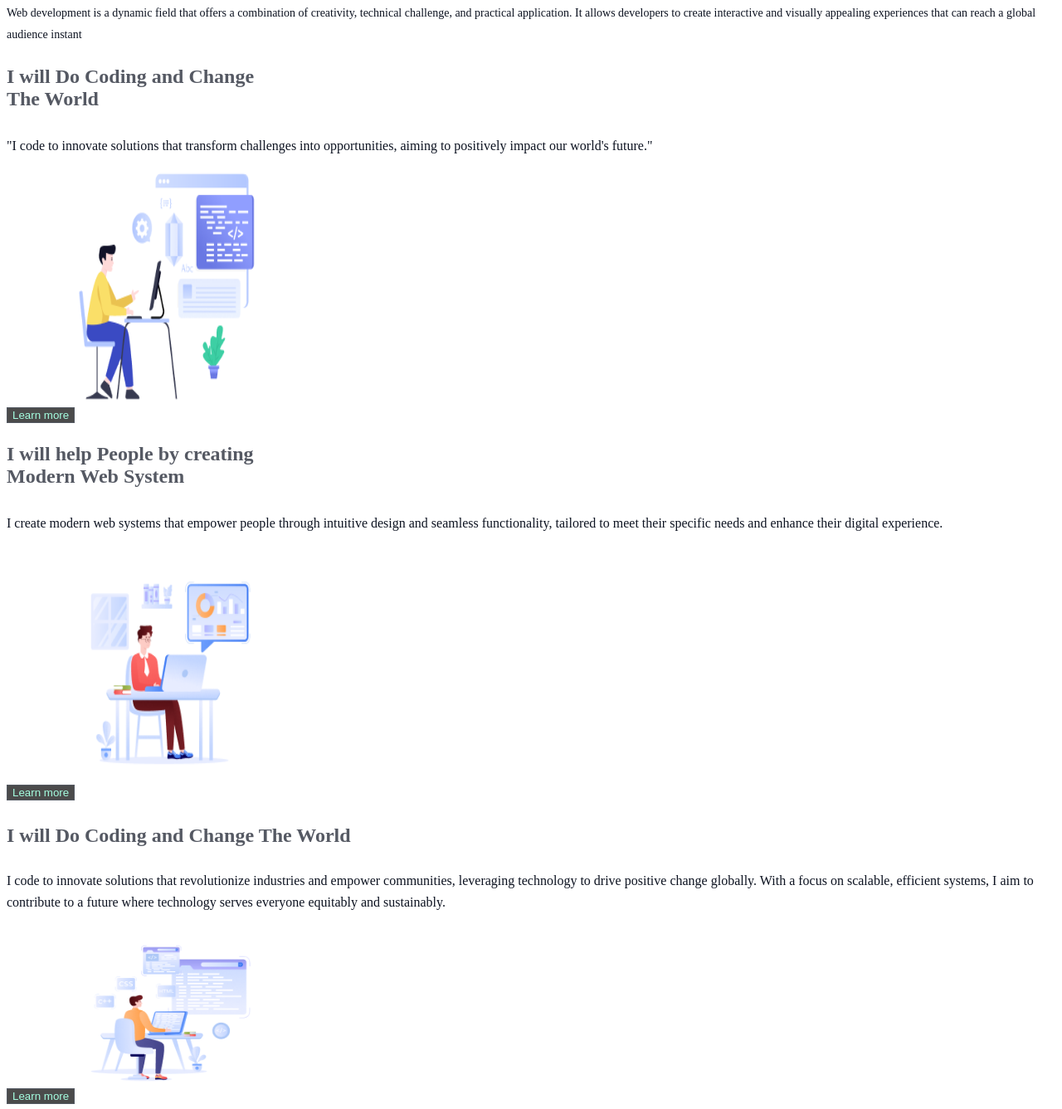
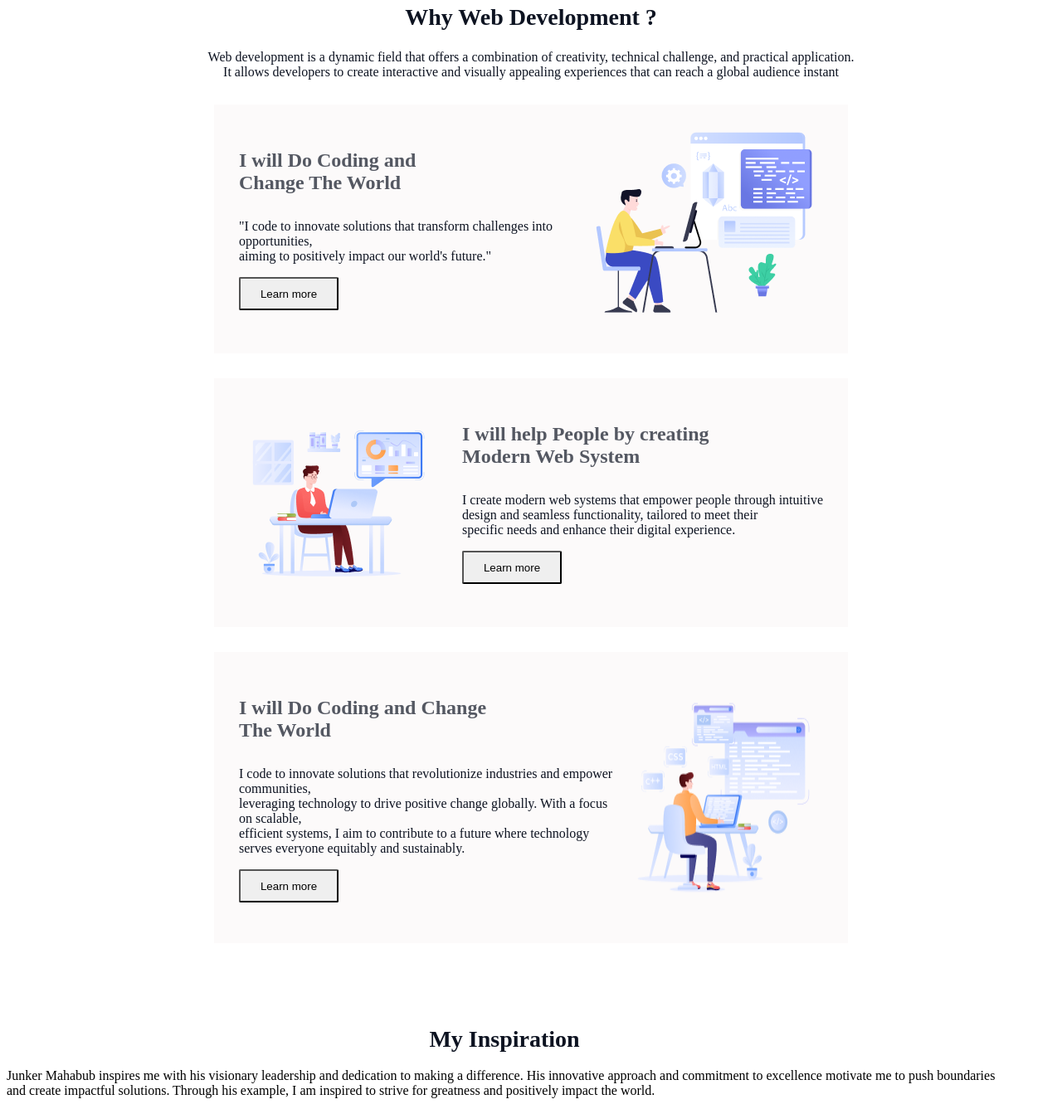
Before and after one commit to fahad2929/Assignment-01, a plain HTML site: page index.html in a window 1280 px wide. Shown: the part 702-2039 px from the top of the page at 83% size. Drawn offline with Linux system fonts and the light colour scheme; grey boxes are pictures that could not be loaded; a web font is replaced by a local one.

Commit message:
added main and development part

```diff
--- a/index.html
+++ b/index.html
@@ -23,41 +23,35 @@
     </div>
 
     </header>
-
   <main>
-    <section class="about-secondary-bg-">
+    <section class="development-part">
         <h2 class="section-title">Why Web Development ?</h2>
-        <p class="section-des">Web development is a dynamic field that offers a combination of creativity, technical challenge, and practical application. It allows developers to create interactive and visually appealing experiences that can reach a global audience instant</p>
-
-        <div class="sec-banner">
-            <h3 class="sec-title">I will Do Coding and Change The World</h3>
-     <div class="sec-content">
-        <p class="sec-des">
-            "I code to innovate solutions that transform challenges into opportunities, aiming to positively impact our world's future."</p>
-            <button class="sec-btn">Learn more</button>
-            <img class="sec-profile" src="assets/Layer_1.png" alt="">
-
-     </div>
+        <p class="section-des">Web development is a dynamic field that offers a combination of creativity, technical challenge, and practical application. <br> It allows developers to create interactive and visually appealing experiences that can reach a global audience instant</p>
+    <div class="sec-banner web-dev">
+      <div>
+         <h3 class="sec-title">I will Do Coding and <br> Change The World<h3>
+              <p class="sec-des">
+                  "I code to innovate solutions that transform challenges into opportunities, <br> aiming to positively impact our world's future."</p>
+                  <button class="sec-btn">Learn more</button>
+          </div>
+            <img class src="assets/Layer_1.png" alt="">
         </div>
-
-     <section>
-      <div class="third-banner">
-<h3 class="third-title">I will help People by creating Modern Web System</h3>
-<p class="third-des">I create modern web systems that empower people through intuitive design and seamless functionality, tailored to meet their specific needs and enhance their digital experience.</p>
-<button class="third-btn">Learn more</button>
-<img class="third-profile" src="assets/Group 3.png" alt="">
+      <div class="sec-banner web-dev">
+        <img class src="assets/Group 3.png" alt="">
+         <div>
+          <h3 class="sec-title">I will help People by creating Modern Web System</h3>
+           <p class="sec-des">I create modern web systems that empower people through intuitive <br> design and seamless functionality, tailored to meet their <br> specific needs and enhance their digital experience.</p>
+         <button class="sec-btn">Learn more</button>
+         </div>
       </div>
-
-     </section>
-
-     <section>
-      <div class="fourth-banner">
-        <h3 class="fourth-title">I will Do Coding and Change The World</h3>
-        <p class="fourth-des">I code to innovate solutions that revolutionize industries and empower communities, leveraging technology to drive positive change globally. With a focus on scalable, efficient systems, I aim to contribute to a future where technology serves everyone equitably and sustainably.</p>
-       <button class="fourth-btn">Learn more</button>
-       <img  class="fourth-profile" src="assets/Group 4.png" alt="">
+      <div class="sec-banner web-dev">
+        <div>
+          <h3 class="sec-title">I will Do Coding and Change The World<h3>
+        <p class="sec-des">I code to innovate solutions that revolutionize industries and empower communities,<br> leveraging technology to drive positive change globally. With a focus on scalable,<br> efficient systems, I aim to contribute to a future where technology <br> serves everyone equitably and sustainably.</p>
+       <button class="sec-btn">Learn more</button>
+        </div>
+       <img  class src="assets/Group 4.png" alt="">
       </div>
-     </section>
     </section>
   </section>
   <section class="video">
--- a/style/style.css
+++ b/style/style.css
@@ -1,5 +1,5 @@
 @import url('https://fonts.googleapis.com/css2?family=Azeret+Mono:ital,wght@0,100..900;1,100..900&display=swap');
-/* font-family: "Azeret Mono", monospace;*/
+/* font-family: "Azeret Mono", monospace; */
 
 
 .navbar{
@@ -27,141 +27,49 @@ border-radius: 8px;
 color: rgb(251, 253, 252);
 background-color: rgb(0, 0, 0);
 }
-
-.about-secondary-bg{
-  /*  width: 1140px;
-height: 1331px;
-left: 148px;
-right: 152px;
-top: 857px;
-padding: 80px 97px 80px 97px;*/
-width: 1250px;
-height: 652px;
-left: 230px;
-right: 170px;
-top: 180px;
-bottom: 4350;
-justify-content:flex-start;
-align-items: center;
-padding: 0px;
-background-color: bisque;
+.development-part{
+    padding: 50px;
+}
+.web-dev{
+    margin: 30px;
+    margin-right: 200px;
+    margin-left: 200px;
+    padding: 30px;
+    background-color: rgb(252, 250, 250);
 }
 .secondary-bg{
     background-color: rgb(238, 241, 241);
 }
 .section-title{
-
     color: rgb(13, 19, 33);
     font-size:28px;
     font-weight: 600;
-    line-height: 25px;
-    letter-spacing: 0%;
     text-align: center;
-
+}
+.sec-banner{
+    display: flex;
+    justify-content:space-between;
 }
 .section-des{
     color: rgb(13, 19, 33);
-font-size: 14px;
-font-weight: 200px;
-line-height: 26px;
-letter-spacing: 0%;
+    text-align: center;
 }
-/*.sec-content{
-    width: 800px;
-    height: 200px;
-display: flex;
-justify-content: space-between;
-padding: 48px;
-}*/
 .sec-title{
     width: 300px;
     height: 60px;
+    color: rgba(13, 19, 33, 0.7);
     padding: 0px;
-color: rgba(13, 19, 33, 0.7);
     font-size: 24px;
 }
 .sec-des{
-
      color: rgb(13, 19, 33);
      font-size: 16px;
      font-weight: 400;
-line-height: 26px;
 }
 .sec-btn{
-    box-sizing: border-box;
-border: 1px solid rgb(13, 19, 33);
-opacity: 0.7;
-background-color: black;
-color: aquamarine;
-}
-.sec-profile{
-    width: 223px;
-height: 300px;
-left: 0%;
-right: 0%;
-top: 0%;
-bottom: 0%
-}
-
-.third-title{
-    width: 300px;
-    height: 60px;
-    padding: 0px;
-    color: rgba(13, 19, 33, 0.7);
-    font-size: 24px;
-}
-.third-des{
-    color: rgb(13, 19, 33);
-font-size: 16px;
-font-weight: 400;
-line-height: 26px;
-
-}
-.third-btn{
-    box-sizing: border-box;
-border: 1px solid rgb(13, 19, 33);
-opacity: 0.7;
-background-color: black;
-color: aquamarine;
-}
-.third-profile{
-    width: 223px;
-height: 300px;
-left: 0%;
-right: 0%;
-top: 0%;
-bottom: 0%
-}
-.fourth-title{
-    color: rgba(13, 19, 33, 0.7);
-font-size: 24px;
-font-weight: 700;
-line-height: 36px;
-letter-spacing: 0%;
-text-align: left;
-}
-.fourth-des{
-    color: rgb(13, 19, 33);
-font-size: 16px;
-font-weight: 400;
-line-height: 26px;
-letter-spacing: 0%;
-text-align: left;
-}
-.fourth-btn{
-    box-sizing: border-box;
-border: 1px solid rgb(13, 19, 33);
-opacity: 0.7;
-background-color: black;
-color: aquamarine;
-}
-.fourth-profile{
-    width: 223px;
-height: 208.85px;
-left: 0%;
-right: 0%;
-top: 0%;
-bottom: 0%
+    width: 120px;
+    height: 40px;
+    border-radius: 2px;
 }
 .video-hed{
     color: rgb(13, 19, 33);
```
Lines whose indentation alone changed are shown as unchanged.
